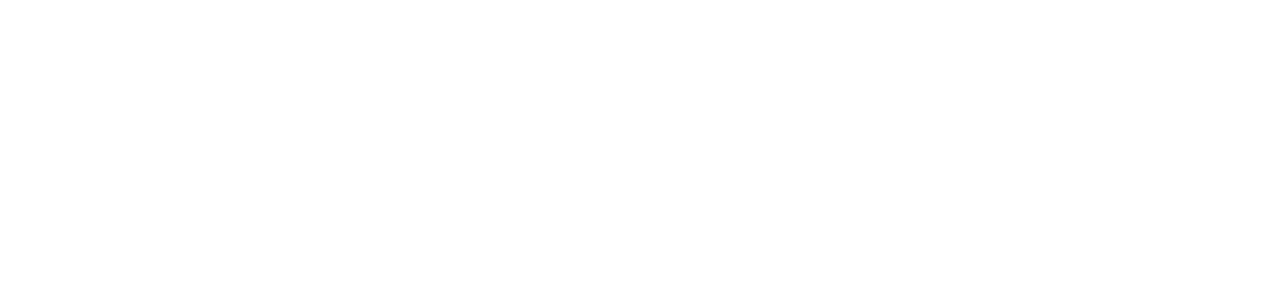
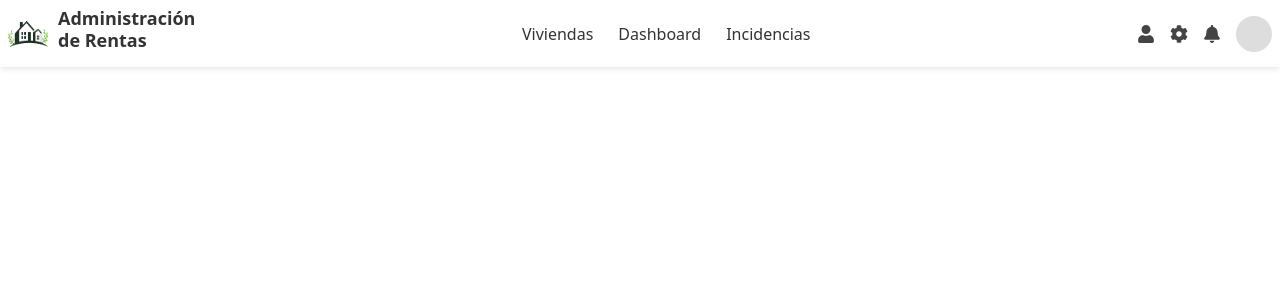
Before and after one commit to codeconct/Sistema-de-Administraci-n-de-Rentas, a React (Create React App) app in the folder frontend/: page /viviendas/viviendas in a window 1280 px wide. Before the commit this address had no page. Shown: the top 300 px of the page. Built offline with nearby package versions, Linux system fonts and the light colour scheme.

Commit message:
Functional Navbar

```diff
--- a/frontend/src/App.js
+++ b/frontend/src/App.js
@@ -1,30 +1,42 @@
 import logo from './logo.svg';
 import React from "react";
-import { BrowserRouter as Router, Routes, Route } from "react-router-dom";
+import { BrowserRouter as Router, Routes, Route, Navigate } from "react-router-dom";
 import './App.css';
 import LoginForm from './Components/LoginForm/LoginForm';
+import Navbar from './Components/Navbar/Navbar';
 import Home from './Components/Home/Home';
 import Viviendas from './Components/AparmentList/AparmentList';
+import Dashboard from './Components/Dashboard/Dashboard';
+import Incidencias from './Components/Incidencias/Incidencias';
 import "bootstrap/dist/css/bootstrap.min.css";
 import "bootstrap-icons/font/bootstrap-icons.css";
 
 function App() {
   return (
     <Router>
+
+      {/* Rutas SIN navbar */}
       <Routes>
-        {/* Página principal (login) */}
         <Route path="/" element={<LoginForm />} />
 
-        {/*Esta por verse a donde se debe redirigir*/}
-        <Route path="/home" element={<Home />} />
+        {/* Rutas CON navbar */}
+        <Route path="/*" element={
+          <>
+            <Navbar />   {/* en esta parte de aca se pueden acomodar las diversas paginas y a donde deberian de ir */}
+            <Routes>
+              <Route path="viviendas" element={<Viviendas />} />
+              <Route path="dashboard" element={<Dashboard />} />
+              <Route path="incidencias" element={<Incidencias />} />
+            </Routes>
+          </>
+        } />
 
-        {/* Página a la que se redirige luego del login */}
-        <Route path="/viviendas" element={<Viviendas />} />
-
+        {/* en caso de que la ruta no exista */}
+        <Route path="*" element={<Navigate to="/" />} />
 
       </Routes>
+
     </Router>
   );
 }
-
 export default App;
--- a/frontend/src/Components/AparmentList/AparmentList.jsx
+++ b/frontend/src/Components/AparmentList/AparmentList.jsx
@@ -1,6 +1,5 @@
 import React from "react";
 import "./AparmentList.css";
-import Navbar from "../Navbar/Navbar";
 
 
 const Viviendas = () => {
@@ -52,7 +51,7 @@
 
   return (
     <div className="bg-light min-vh-100">
-      <Navbar></Navbar>
+
 
       <div className="apartment-page"></div>
 
@@ -64,10 +63,7 @@
             className="form-control w-25"
             placeholder="Buscar..."
           />
-          <a>+ Nuevo Departamento</a>
-          <button type="button" class="btn btn-primary" data-bs-toggle="modal" data-bs-target="#exampleModal">
-            Launch demo modal
-          </button>
+          <button className="btn btn-primary">+ Nuevo Departamento</button>
         </div>
 
         {/* Status legend */}
@@ -138,16 +134,13 @@
                     : "btn-outline-success"
                 }`}
               >
-                {prop.status === "ocupado" ? <> <i class="bi bi-check2-square"></i>
-                <br />Ocupado
-                </>: <>
-                <i class="bi bi-square fs-7"></i>
+                <i class="bi bi-check2-square"></i>
                 <br />
-                Disponible</>}
+                {prop.status === "ocupado" ? "Ocupado" : "Disponible"}
               </button>
               <a
                 href="#"
-                className="ms-3 pl-3 fw-semibold text-dark"
+                className="ms-3 fw-semibold text-dark"
               >
                 Contrato
               </a>
--- a/frontend/src/Components/Dashboard/Dashboard.jsx
+++ b/frontend/src/Components/Dashboard/Dashboard.jsx
@@ -1,8 +1,10 @@
-function Home() {
+import react from "react";
+import "./Dashboard.css";
+
+const Dashboard = () => {
   return (
-    <div className="dashboard-page">
-      <h1>Bienvenido a la página principal</h1>
-      <p>Has iniciado sesión correctamente.</p>
-    </div>
+    <h1>Dashboard funcionando ✅</h1>
   );
-}
+};
+
+export default Dashboard;
--- a/frontend/src/Components/Home/Home.jsx
+++ b/frontend/src/Components/Home/Home.jsx
@@ -1,7 +1,5 @@
 import React from 'react';
 import './Home.css';
-
-
 
 function Home() {
   return (
--- a/frontend/src/Components/Incidencias/Incidencias.jsx
+++ b/frontend/src/Components/Incidencias/Incidencias.jsx
@@ -1,8 +1,12 @@
-function Home() {
+import react from "react";
+import "./Incidencias.css";
+
+const Incidencias = () => {
   return (
-    <div className="incidencias-page">
-      <h1>Bienvenido a la página principal</h1>
-      <p>Has iniciado sesión correctamente.</p>
-    </div>
+    <h1>Incidencias funcionando ✅</h1>
   );
-}
+};
+
+
+
+export default Incidencias;
--- a/frontend/src/Components/Navbar/Navbar.jsx
+++ b/frontend/src/Components/Navbar/Navbar.jsx
@@ -13,9 +13,9 @@
       </div>
 
       <ul className="navbar-center mb-0 p-0">
-        <li><a href="#">Viviendas</a></li>
-        <li><a href="#">Dashboard</a></li>
-        <li><a href="#">Incidencias</a></li>
+        <li><Link to="/viviendas">Viviendas</Link></li>
+        <li><Link to="/dashboard">Dashboard</Link></li>
+        <li><Link to="/incidencias">Incidencias</Link></li>
       </ul>
 
       <div className="navbar-right">
```
